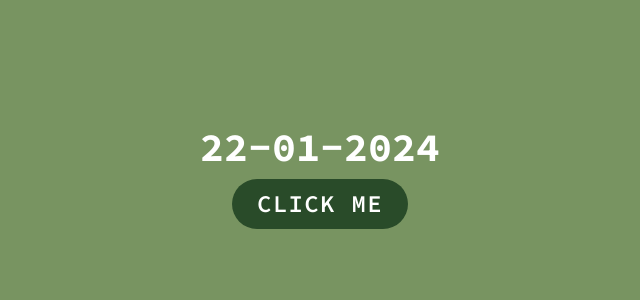
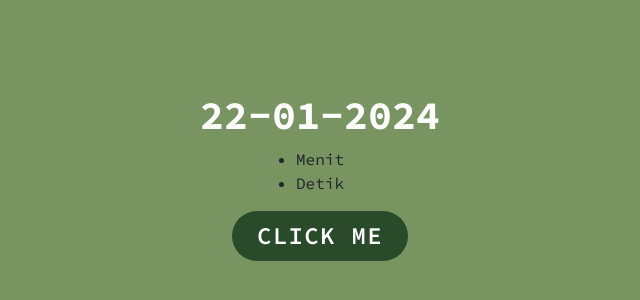
Before and after one commit to reihanfh/happy-birthday-ari, a plain HTML site: page index.html in a window 1280 px wide. Shown: the part 224-524 px from the top of the page, without its empty margins (320-960 px from the left). Drawn offline with nearby package versions, Linux system fonts and the light colour scheme.

Commit message:
Update index.html

```diff
--- a/index.html
+++ b/index.html
@@ -32,6 +32,12 @@
 					<div class="d-flex flex-column align-items-center justify-content-center h-100">
 						<div class="text-white">
 							<h1><strong>22-01-2024</strong></h1>
+						</div>
+						<div id="countdown">
+							<ul class="p-0">
+								<li class="text-center text-green"><span id="minutes" class="align-items-center"></span>Menit</li>
+								<li class="text-center text-green"><span id="seconds" class="align-items-center"></span>Detik</li>
+							</ul>
 						</div>
 						<div>
 							<button id="open" class="btn btn-open rounded-pill" type="button" onclick="play()" data-bs-target="#myCarousel" data-bs-slide="next">CLICK ME</button>
```
